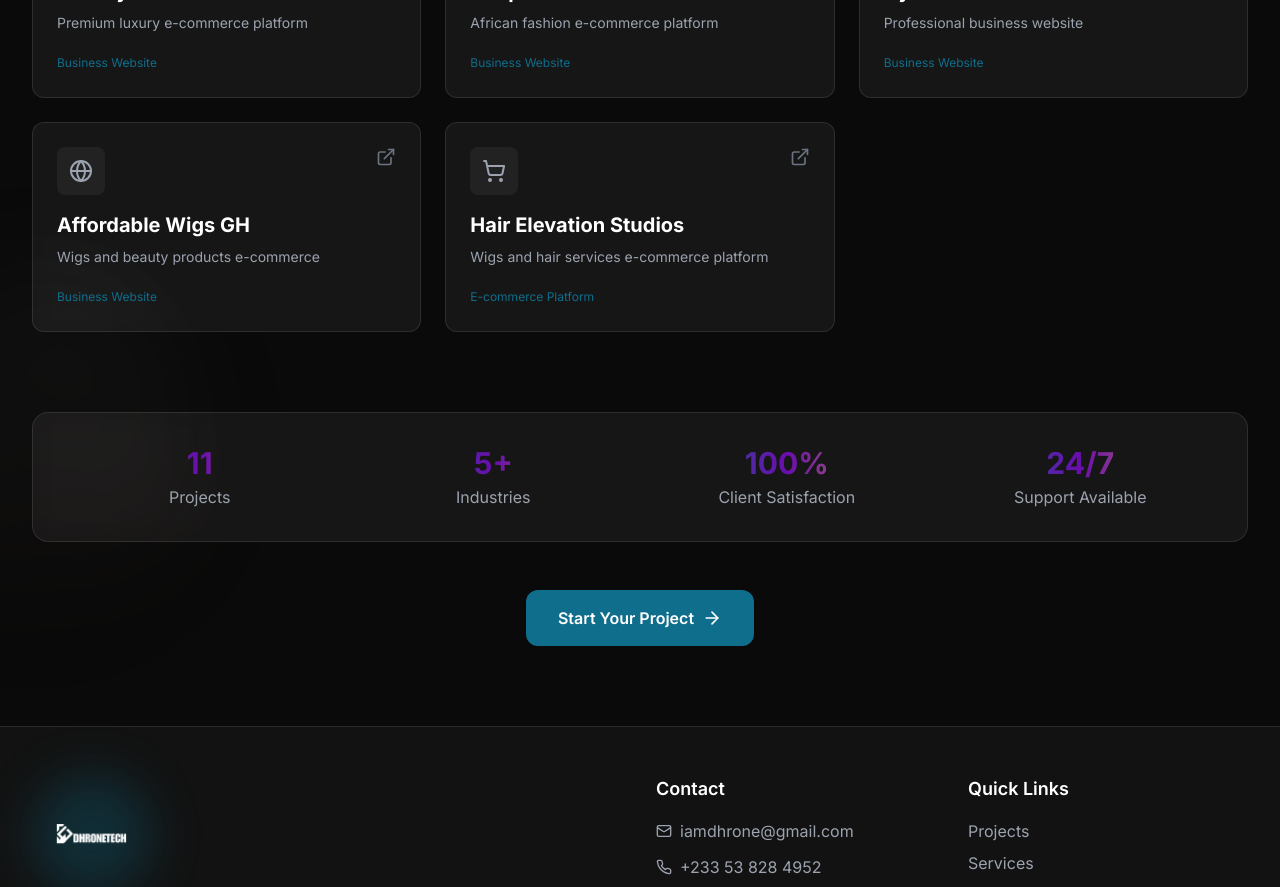
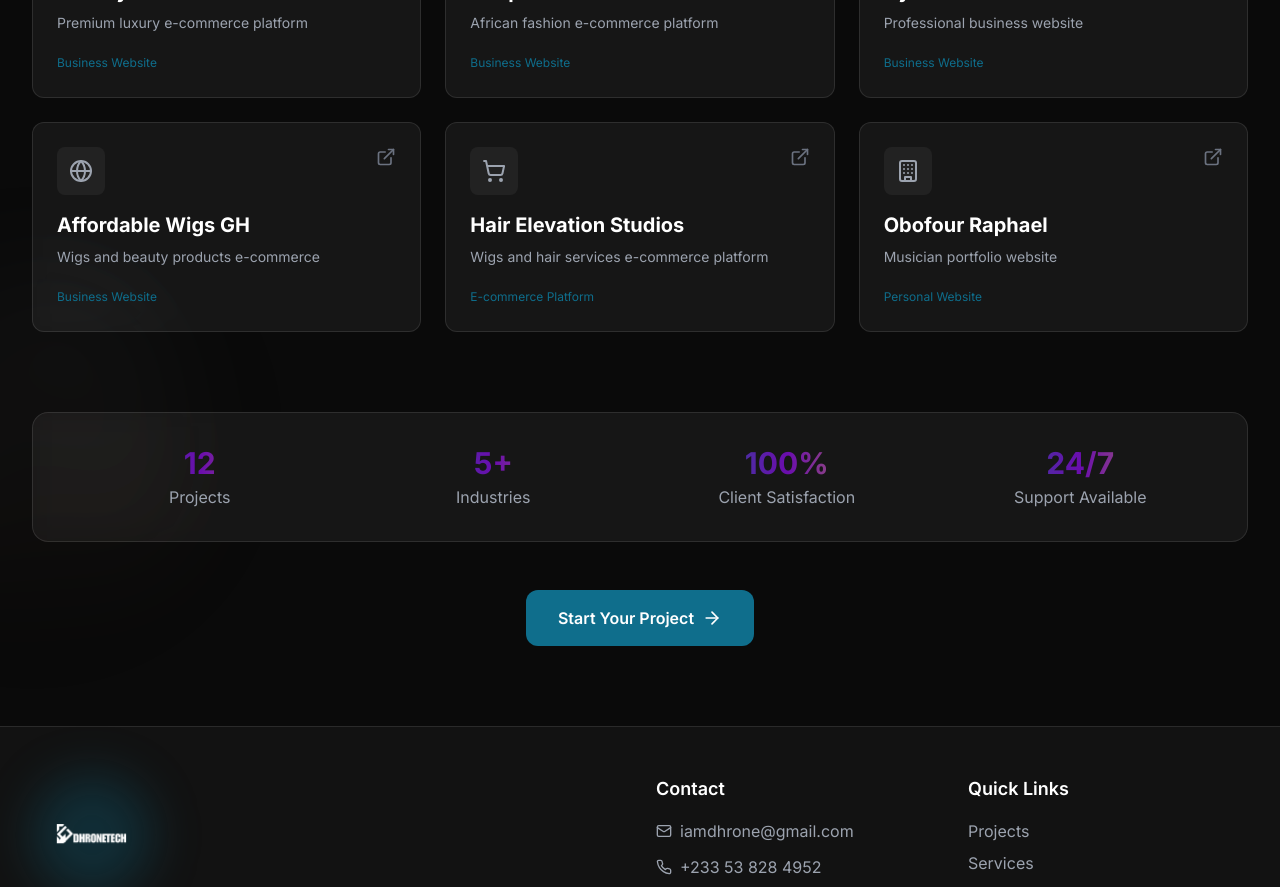
Before and after one commit to dromorongit/DromorNarh, a Next.js app: page /projects in a window 1280 px wide. Shown: the part 920-1807 px from the top of the page. Built offline with nearby package versions, Linux system fonts and the light colour scheme.

Commit message:
Add Obofour Raphael musician website

```diff
--- a/src/data/projects.ts
+++ b/src/data/projects.ts
@@ -213,6 +213,21 @@ export const projects: Project[] = [
     gallery: [],
     year: '2025',
     client: 'Hair Elevation Studios'
+  },
+  {
+    slug: 'obofour-raphael',
+    title: 'Obofour Raphael',
+    description: 'A personal portfolio website for veteran musician Obofour Raphael featuring artist biography, music releases, upcoming events, photo gallery, and contact information. The design reflects his rich musical heritage and legacy.',
+    shortDescription: 'Musician portfolio website',
+    category: 'Personal Website',
+    color: 'from-yellow-600 to-orange-600',
+    image: '/images/projects/obofour-raphael.jpg',
+    technologies: ['HTML5', 'CSS3', 'JavaScript'],
+    role: 'Full Stack Developer',
+    websiteUrl: 'https://www.obo4raphael.com',
+    gallery: [],
+    year: '2025',
+    client: 'Obofour Raphael'
   }
 ]
 
```
